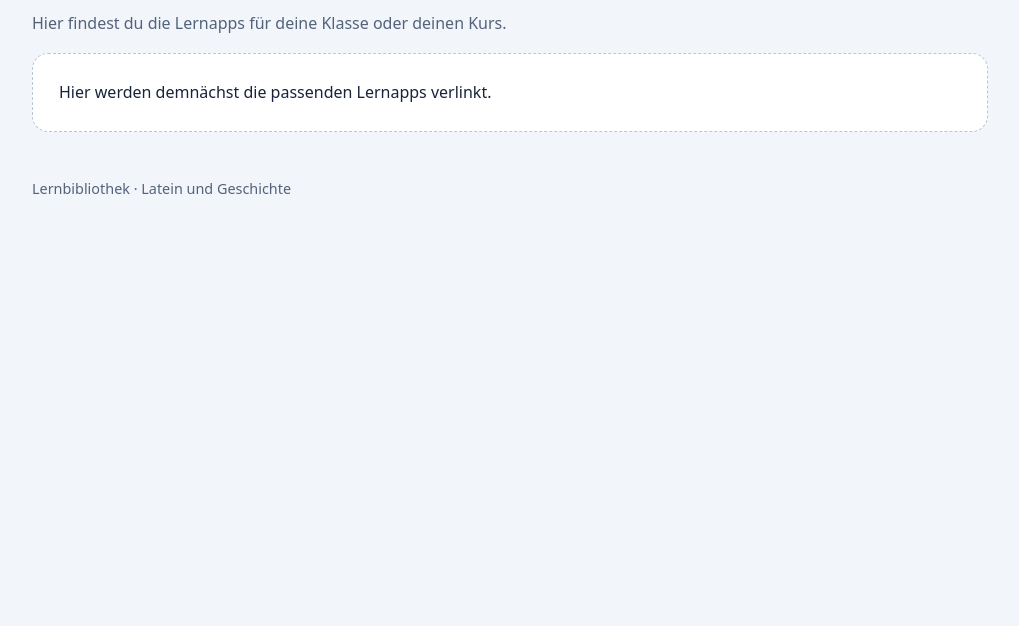
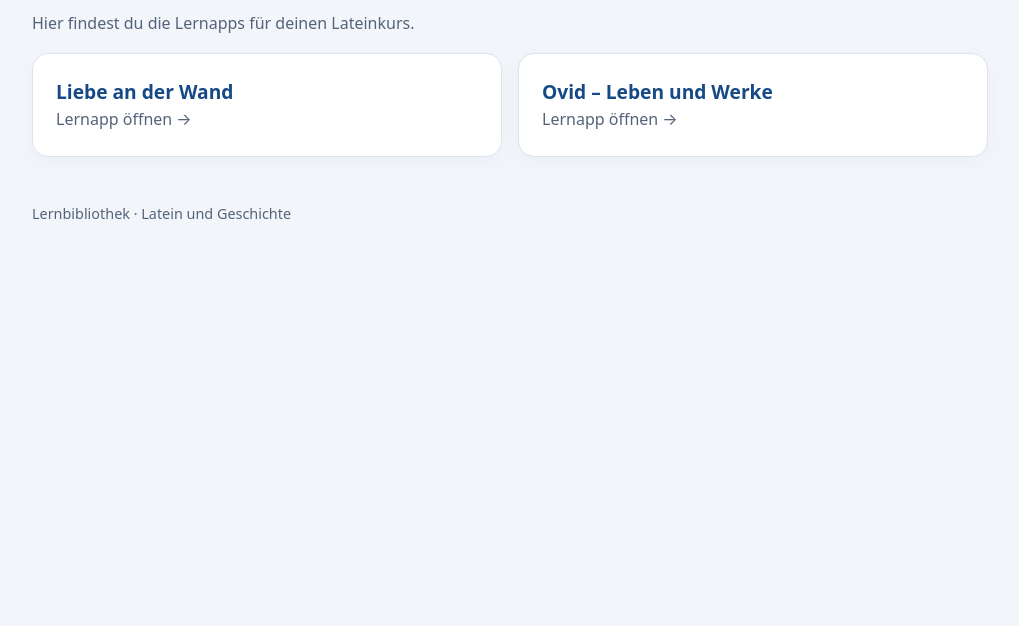
Before and after one commit to aquilorot-creator/lernapps, a plain HTML site: page latein-11/index.html in a window 1280 px wide. Shown: the part 174-800 px from the top of the page, without its empty margins (130-1149 px from the left). Drawn offline with Linux system fonts and the light colour scheme.

Commit message:
Update index.html

```diff
--- a/latein-11/index.html
+++ b/latein-11/index.html
@@ -1,5 +1,47 @@
-<!DOCTYPE html><html lang="de"><head><meta charset="utf-8"><meta name="viewport" content="width=device-width,initial-scale=1"><title>Latein – Klasse 11</title><link rel="stylesheet" href="../bibliothek.css"></head><body><main><nav><a href="../">← Alle Bibliotheken</a></nav><h1>Latein · Klasse 11</h1><p class="muted">Hier findest du die Lernapps für deine Klasse oder deinen Kurs.</p>
-<!-- Neue App-Karten hier einfügen. Beispiel:
-<a class="card" href="../DATEINAME.html"><strong>Titel der App</strong><span>Übung öffnen →</span></a>
--->
-<div class="empty">Hier werden demnächst die passenden Lernapps verlinkt.</div><footer>Lernbibliothek · Latein und Geschichte</footer></main></body></html>
+<!DOCTYPE html>
+<html lang="de">
+<head>
+  <meta charset="utf-8">
+  <meta name="viewport" content="width=device-width, initial-scale=1">
+
+  <title>Latein – Klasse 11</title>
+
+  <link rel="stylesheet" href="/lernapps/bibliothek.css">
+</head>
+
+<body>
+  <main>
+    <nav>
+      <a href="/lernapps/">← Alle Bibliotheken</a>
+    </nav>
+
+    <h1>Latein · Klasse 11</h1>
+
+    <p class="muted">
+      Hier findest du die Lernapps für deinen Lateinkurs.
+    </p>
+
+    <div class="grid">
+      <a
+        class="card"
+        href="/lernapps/latein-11/Liebe_an_der_Wand_Lernapp.html"
+      >
+        <strong>Liebe an der Wand</strong>
+        <span>Lernapp öffnen →</span>
+      </a>
+
+      <a
+        class="card"
+        href="/lernapps/latein-11/Ovid_Leben_Werke_Lernapp.html"
+      >
+        <strong>Ovid – Leben und Werke</strong>
+        <span>Lernapp öffnen →</span>
+      </a>
+    </div>
+
+    <footer>
+      Lernbibliothek · Latein und Geschichte
+    </footer>
+  </main>
+</body>
+</html>
```
